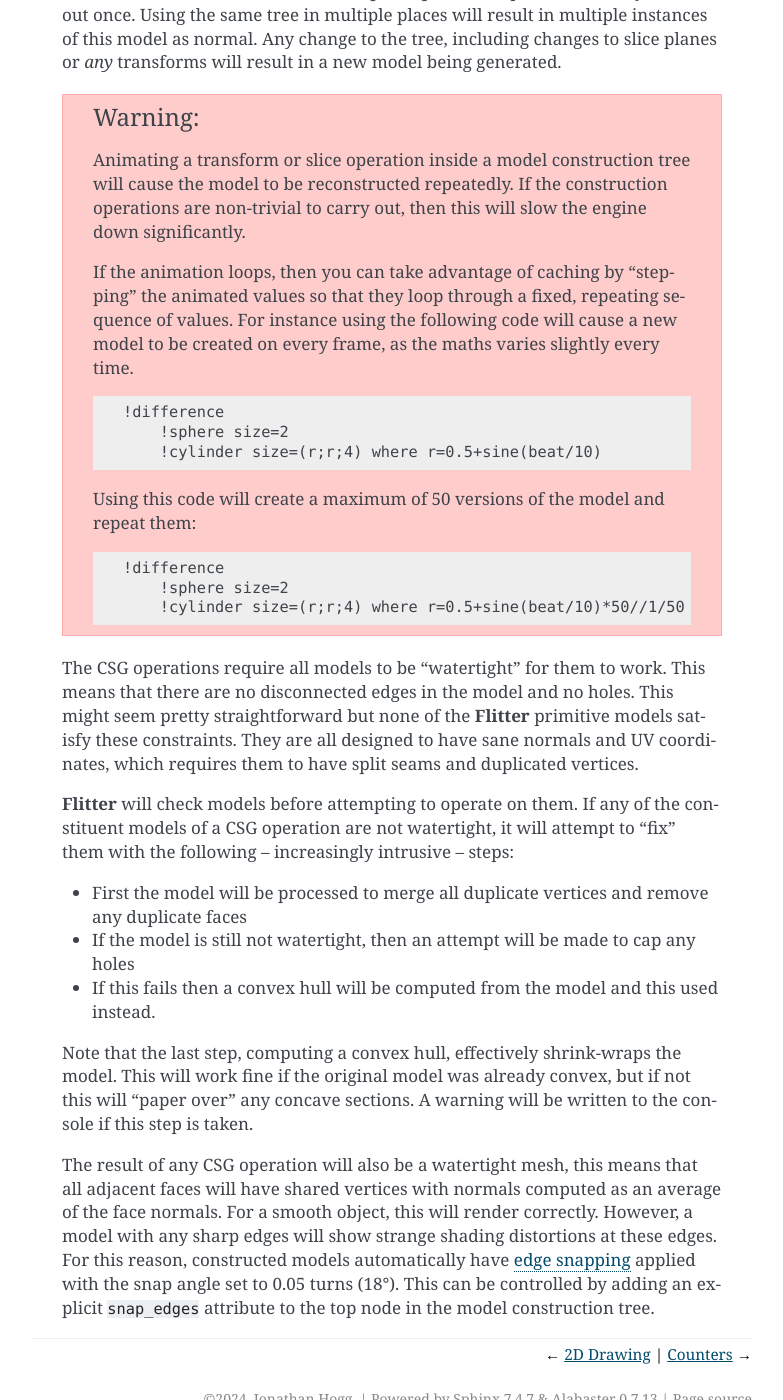
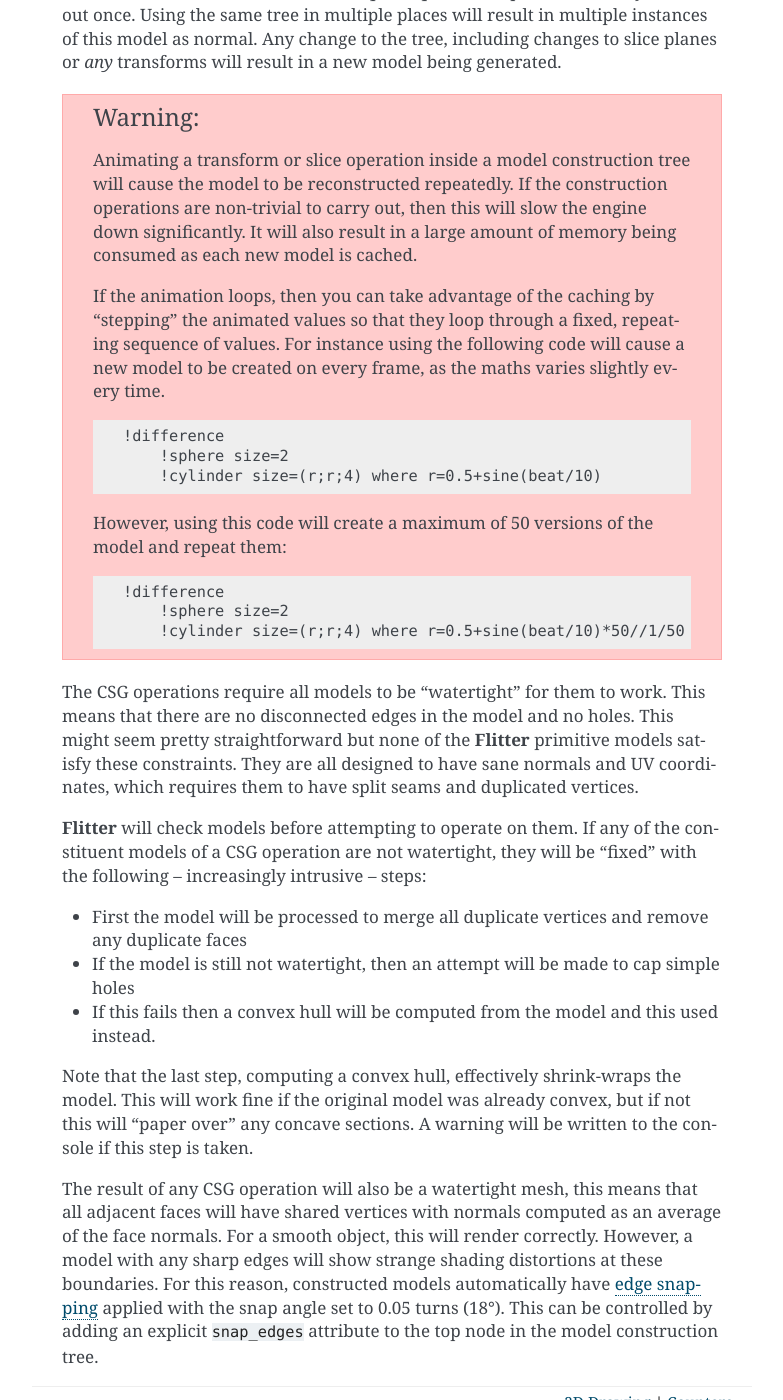
Before and after one commit to jonathanhogg/flitter, a Sphinx documentation site: the page built from docs/canvas3d.md, in a window 1280 px wide and 1400 px high, scrolled down 19160 px. Shown: the whole window, without its empty margins (358-1141 px from the left). Built offline with Sphinx 7.4.7, drawn with Linux system fonts in a browser that asks for light colours; some of the changed text lies outside the part shown.

Commit message:
Ditch model cache management
Just let the model cache grow as necessary. If we're running out of
memory due to too many models then the program performance is probably
terrible anyway and needs to be fixed.

````diff
--- a/docs/canvas3d.md
+++ b/docs/canvas3d.md
@@ -648,7 +648,7 @@
 [material](#materials) attributes that provide material properties specific to
 the model.
 
-Model data is aggressively cached but automatically rebuilt if required. This
+Model data is aggressively cached but automatically rebuilt as required. This
 includes automatically reloading external models if the file modification
 time-stamp changes. Multiple instances of the *same* model are collated and
 [dispatched simultaneously](#instance-ordering) to the GPU.
@@ -839,8 +839,10 @@
 Animating a transform or slice operation inside a model construction tree will
 cause the model to be reconstructed repeatedly. If the construction operations
 are non-trivial to carry out, then this will slow the engine down significantly.
+It will also result in a large amount of memory being consumed as each new model
+is cached.
 
-If the animation loops, then you can take advantage of caching by "stepping"
+If the animation loops, then you can take advantage of the caching by "stepping"
 the animated values so that they loop through a fixed, repeating sequence of
 values. For instance using the following code will cause a new model to be
 created on every frame, as the maths varies slightly every time.
@@ -851,8 +853,8 @@
     !cylinder size=(r;r;4) where r=0.5+sine(beat/10)
 ```
 
-Using this code will create a maximum of 50 versions of the model and repeat
-them:
+However, using this code will create a maximum of 50 versions of the model and
+repeat them:
 
 ```flitter
 !difference
@@ -868,13 +870,13 @@
 coordinates, which requires them to have split seams and duplicated vertices.
 
 **Flitter** will check models before attempting to operate on them. If any of
-the constituent models of a CSG operation are not watertight, it will attempt
-to "fix" them with the following – increasingly intrusive – steps:
+the constituent models of a CSG operation are not watertight, they will be
+"fixed" with the following – increasingly intrusive – steps:
 
 - First the model will be processed to merge all duplicate vertices and remove
 any duplicate faces
-- If the model is still not watertight, then an attempt will be made to cap any
-holes
+- If the model is still not watertight, then an attempt will be made to cap
+simple holes
 - If this fails then a convex hull will be computed from the model and this used
 instead.
 
@@ -887,7 +889,7 @@
 all adjacent faces will have shared vertices with normals computed as an average
 of the face normals. For a smooth object, this will render correctly. However,
 a model with any sharp edges will show strange shading distortions at these
-edges. For this reason, constructed models automatically have [edge
+boundaries. For this reason, constructed models automatically have [edge
 snapping](#model-shading) applied with the snap angle set to 0.05 turns (18°).
 This can be controlled by adding an explicit `snap_edges` attribute to the top
 node in the model construction tree.
````
Also changed, not shown: 1 other file.
